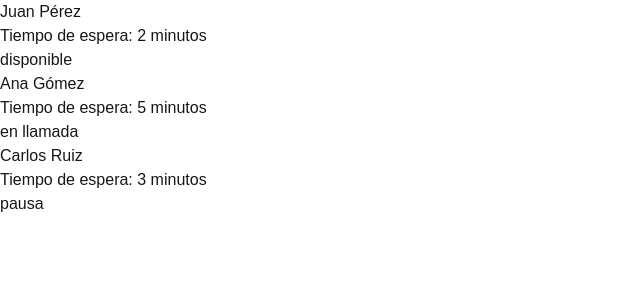
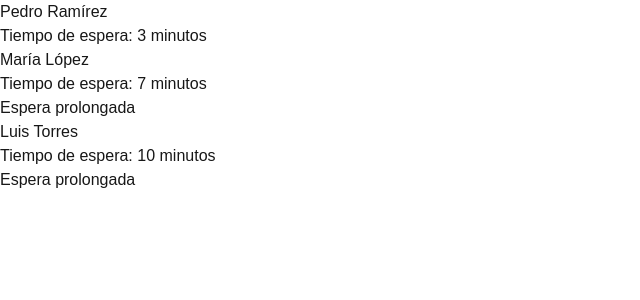
Before and after one commit to Dastyb/contact-center, a Next.js app: page /test in a window 1280 px wide. Shown: the top 300 px of the page, without its empty margins (0-640 px from the left). Built offline with nearby package versions, Linux system fonts and the light colour scheme.

Commit message:
Creacion de componente ClientCard con pruebas

```diff
--- a/src/app/test/page.tsx
+++ b/src/app/test/page.tsx
@@ -1,23 +1,18 @@
 // src/app/test/page.tsx
 import React from 'react';
-import AgentCard from '@/components/AgentCard';
+import ClientCard from '@/components/ClientCard';
 
 const TestPage = () => {
-  const agents = [
-    { name: 'Juan Pérez', status: 'disponible', waitTime: '2 minutos' },
-    { name: 'Ana Gómez', status: 'en llamada', waitTime: '5 minutos' },
-    { name: 'Carlos Ruiz', status: 'pausa', waitTime: '3 minutos' },
+  const clients = [
+    { name: 'Pedro Ramírez', waitTime: 3 },
+    { name: 'María López', waitTime: 7 },
+    { name: 'Luis Torres', waitTime: 10 },
   ];
 
   return (
     <div className="p-8 space-y-4">
-      {agents.map((agent, index) => (
-        <AgentCard
-          key={index}
-          name={agent.name}
-          status={agent.status as 'disponible' | 'en llamada' | 'pausa'}
-          waitTime={agent.waitTime}
-        />
+      {clients.map((client, index) => (
+        <ClientCard key={index} name={client.name} waitTime={client.waitTime} />
       ))}
     </div>
   );
--- /dev/null
+++ b/src/components/ClientCard.tsx
@@ -0,0 +1,30 @@
+// src/components/ClientCard.tsx
+import React from 'react';
+
+type ClientCardProps = {
+  name: string;
+  waitTime: number; // Tiempo de espera en minutos
+};
+
+const ClientCard: React.FC<ClientCardProps> = ({ name, waitTime }) => {
+  // Determinar si el tiempo de espera supera los 5 minutos
+  const isDelayed = waitTime > 5;
+
+  return (
+    <div className={`border rounded-lg p-4 shadow-md bg-white flex justify-between items-center ${isDelayed ? 'border-red-500' : 'border-gray-300'}`}>
+      <div>
+        <h3 className="text-lg font-semibold">{name}</h3>
+        <p className={`text-sm ${isDelayed ? 'text-red-600' : 'text-gray-600'}`}>
+          Tiempo de espera: {waitTime} {waitTime === 1 ? 'minuto' : 'minutos'}
+        </p>
+      </div>
+      {isDelayed && (
+        <span className="px-3 py-1 rounded-full text-sm font-medium bg-red-100 text-red-700">
+          Espera prolongada
+        </span>
+      )}
+    </div>
+  );
+};
+
+export default ClientCard;
```
